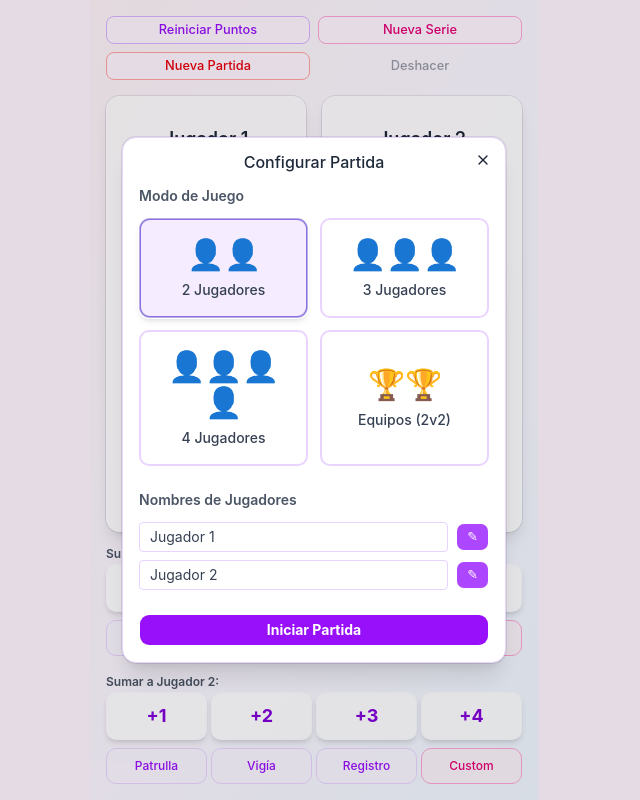
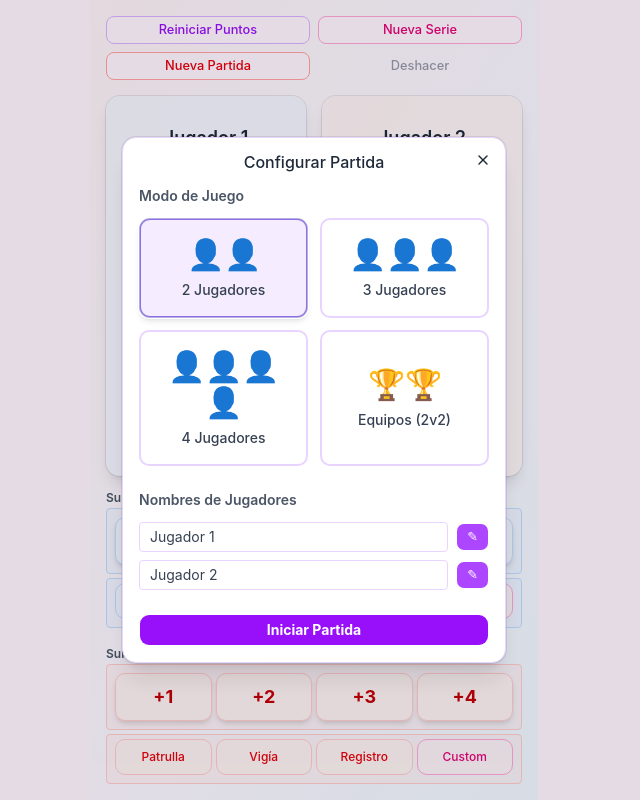
Before and after one commit to BlIsteinar27/pwa-caida, a React (Vite) app: page / in a window 1280 px wide. Shown: the whole page, without its empty margins (326-966 px from the left). Built offline with nearby package versions, Linux system fonts and the light colour scheme.

Commit message:
feat: colores para distincion de jugadores

```diff
--- a/src/components/scoreBoard.tsx
+++ b/src/components/scoreBoard.tsx
@@ -6,6 +6,66 @@ import { CustomPointsModal } from "./CustomPointsModal";
 import { ConfirmDialog } from "./ConfirmDialog";
 import { useConfirmations } from "../utils/confirmations";
 import { useState, useCallback, memo, useMemo } from "react";
+
+// Colores para jugadores y equipos
+type PlayerColor = "blue" | "red" | "green" | "yellow";
+
+const getPlayerColor = (id: number, mode: GameState["mode"]): PlayerColor => {
+  if (mode === "teams") {
+    return id === 0 ? "blue" : "red";
+  }
+  // Modo individual
+  const colors: PlayerColor[] = ["blue", "red", "green", "yellow"];
+  return colors[id] || "blue";
+};
+
+const colorClasses: Record<
+  PlayerColor,
+  {
+    card: string;
+    buttonRow: string;
+    accent: string;
+    secondaryButton: string;
+    tertiaryButton: string;
+  }
+> = {
+  blue: {
+    card: "bg-blue-50/70 border-blue-200 hover:bg-blue-100/80",
+    buttonRow: "bg-blue-100/30 border-blue-200",
+    accent: "text-blue-600",
+    secondaryButton:
+      "bg-blue-50/80 border-blue-200 hover:bg-blue-100/80 text-blue-700",
+    tertiaryButton:
+      "border-blue-200 bg-blue-50/80 hover:bg-blue-100/80 text-blue-600",
+  },
+  red: {
+    card: "bg-red-50/70 border-red-200 hover:bg-red-100/80",
+    buttonRow: "bg-red-100/30 border-red-200",
+    accent: "text-red-600",
+    secondaryButton:
+      "bg-red-50/80 border-red-200 hover:bg-red-100/80 text-red-700",
+    tertiaryButton:
+      "border-red-200 bg-red-50/80 hover:bg-red-100/80 text-red-600",
+  },
+  green: {
+    card: "bg-green-50/70 border-green-200 hover:bg-green-100/80",
+    buttonRow: "bg-green-100/30 border-green-200",
+    accent: "text-green-600",
+    secondaryButton:
+      "bg-green-50/80 border-green-200 hover:bg-green-100/80 text-green-700",
+    tertiaryButton:
+      "border-green-200 bg-green-50/80 hover:bg-green-100/80 text-green-600",
+  },
+  yellow: {
+    card: "bg-yellow-50/70 border-yellow-200 hover:bg-yellow-100/80",
+    buttonRow: "bg-yellow-100/30 border-yellow-200",
+    accent: "text-yellow-600",
+    secondaryButton:
+      "bg-yellow-50/80 border-yellow-200 hover:bg-yellow-100/80 text-yellow-700",
+    tertiaryButton:
+      "border-yellow-200 bg-yellow-50/80 hover:bg-yellow-100/80 text-yellow-600",
+  },
+};
 
 interface Props {
   state: GameState;
@@ -50,10 +110,13 @@ export const ScoreBoard = memo(function ScoreBoard({
     if (state.mode === "teams") {
       return (
         <div className="grid grid-cols-2 gap-4 flex-1 my-2">
-          {state.teams.map((team) => (
+          {state.teams.map((team) => {
+            const color = getPlayerColor(team.id, state.mode);
+            const colorClass = colorClasses[color];
+            return (
               <Card
                 key={team.id}
-              className="bg-white/70 border border-white/40 shadow-lg flex flex-col justify-between hover:bg-white/80 transition-colors"
+                className={`${colorClass.card} shadow-lg flex flex-col justify-between transition-colors`}
               >
                 <CardHeader className="p-3 pb-0 text-center">
                   <CardTitle className="text-lg text-gray-800 truncate font-semibold">
@@ -71,13 +134,14 @@ export const ScoreBoard = memo(function ScoreBoard({
                       </div>
                     ))}
                   </div>
-                <span className="text-6xl font-black text-purple-600">
+                  <span className={`text-6xl font-black ${colorClass.accent}`}>
                     {team.score}
                   </span>
                   <span className="text-xs text-gray-500 mt-1">/ 24 pts</span>
                 </CardContent>
               </Card>
-          ))}
+            );
+          })}
         </div>
       );
     }
@@ -86,10 +150,13 @@ export const ScoreBoard = memo(function ScoreBoard({
       <div
         className={`grid gap-4 flex-1 my-2 ${state.players.length === 2 ? "grid-cols-2" : "grid-cols-2 grid-rows-2"}`}
       >
-        {state.players.map((player) => (
+        {state.players.map((player) => {
+          const color = getPlayerColor(player.id, state.mode);
+          const colorClass = colorClasses[color];
+          return (
             <Card
               key={player.id}
-            className="bg-white/70 border border-white/40 shadow-lg flex flex-col justify-between hover:bg-white/80 transition-colors"
+              className={`${colorClass.card} shadow-lg flex flex-col justify-between transition-colors`}
             >
               <CardHeader className="p-3 pb-0 text-center">
                 <CardTitle className="text-lg text-gray-800 truncate font-semibold">
@@ -100,13 +167,14 @@ export const ScoreBoard = memo(function ScoreBoard({
                 </span>
               </CardHeader>
               <CardContent className="p-3 text-center flex-1 flex flex-col justify-center items-center">
-              <span className="text-6xl font-black text-purple-600">
+                <span className={`text-6xl font-black ${colorClass.accent}`}>
                   {player.score}
                 </span>
                 <span className="text-xs text-gray-500 mt-1">/ 24 pts</span>
               </CardContent>
             </Card>
-        ))}
+          );
+        })}
       </div>
     );
   }, [state.mode, state.teams, state.players]);
@@ -126,29 +194,36 @@ export const ScoreBoard = memo(function ScoreBoard({
 
     return (
       <div className="space-y-3">
-        {participants.map((participant) => (
+        {participants.map((participant) => {
+          const color = getPlayerColor(participant.id, state.mode);
+          const colorClass = colorClasses[color];
+          return (
             <div key={participant.id} className="space-y-1">
               <span className="text-xs font-semibold text-gray-600">
                 Sumar a {participant.name}:
               </span>
-            <div className="grid grid-cols-4 gap-1">
+              <div
+                className={`grid grid-cols-4 gap-1 p-2 rounded border ${colorClass.buttonRow}`}
+              >
                 {cantos.slice(0, 4).map((canto) => (
                   <Button
                     key={canto.pts}
                     variant="secondary"
-                  className="h-12 text-lg font-bold bg-white/80 border border-white/60 shadow-md hover:bg-white/90 hover:shadow-lg transition-colors text-purple-700"
+                    className={`h-12 text-lg font-bold shadow-md hover:shadow-lg transition-colors ${colorClass.secondaryButton}`}
                     onClick={() => onAddPoints(participant.id, canto.pts)}
                   >
                     {canto.label}
                   </Button>
                 ))}
               </div>
-            <div className="grid grid-cols-4 gap-1 pt-1">
+              <div
+                className={`grid grid-cols-4 gap-1 pt-1 p-2 rounded border ${colorClass.buttonRow}`}
+              >
                 {cantos.slice(4).map((canto) => (
                   <Button
                     key={canto.pts}
                     variant="outline"
-                  className="h-9 text-xs border-purple-200 bg-purple-50/80 hover:bg-purple-100/80 transition-colors text-purple-600"
+                    className={`h-9 text-xs transition-colors ${colorClass.tertiaryButton}`}
                     onClick={() => onAddPoints(participant.id, canto.pts)}
                   >
                     {canto.label}
@@ -166,7 +241,8 @@ export const ScoreBoard = memo(function ScoreBoard({
                 </Button>
               </div>
             </div>
-        ))}
+          );
+        })}
       </div>
     );
   }, [state.mode, state.teams, state.players, onAddPoints]);
```
Lines whose indentation alone changed are shown as unchanged.
